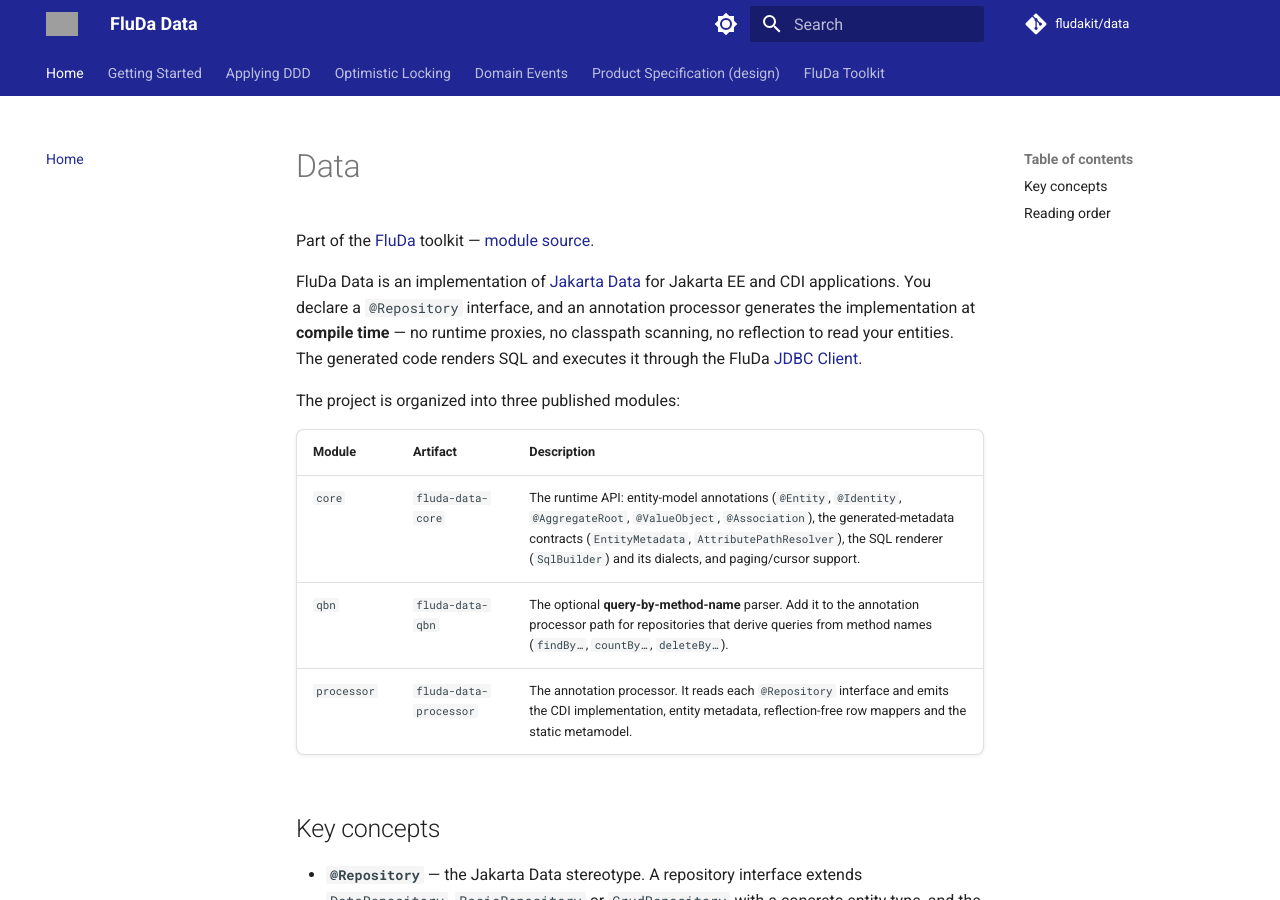
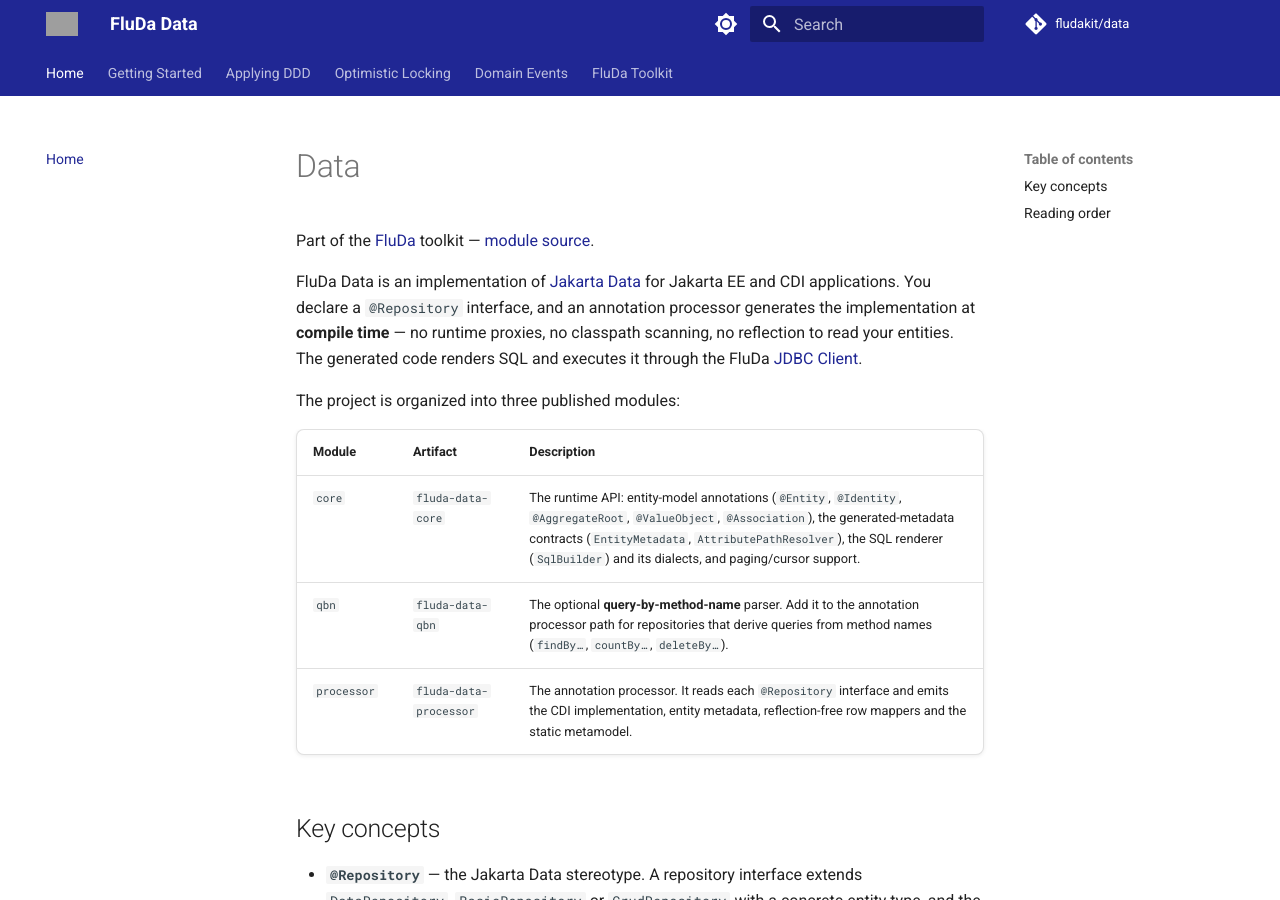
Before and after one commit to fludakit/data, an MkDocs documentation site: the page built from docs/index.md, in a window 1280 px wide and 900 px high. Built offline with MkDocs 1.6.1 and Material for MkDocs 9.7.7, drawn with Linux system fonts in a browser that asks for light colours; comment, search, counter and statistics services are not loaded.

Commit message:
docs: drop the product specification page from the site nav
PRODUCT-SPEC.md became the repository root AGENTS.md agent guide, so the published site no longer lists it as a design page.

```diff
--- a/mkdocs.yml
+++ b/mkdocs.yml
@@ -72,5 +72,4 @@ nav:
   - Applying DDD: ddd.md
   - Optimistic Locking: version.md
   - Domain Events: domain-events.md
-  - Product Specification (design): PRODUCT-SPEC.md
   - FluDa Toolkit: https://fludakit.github.io/
```
